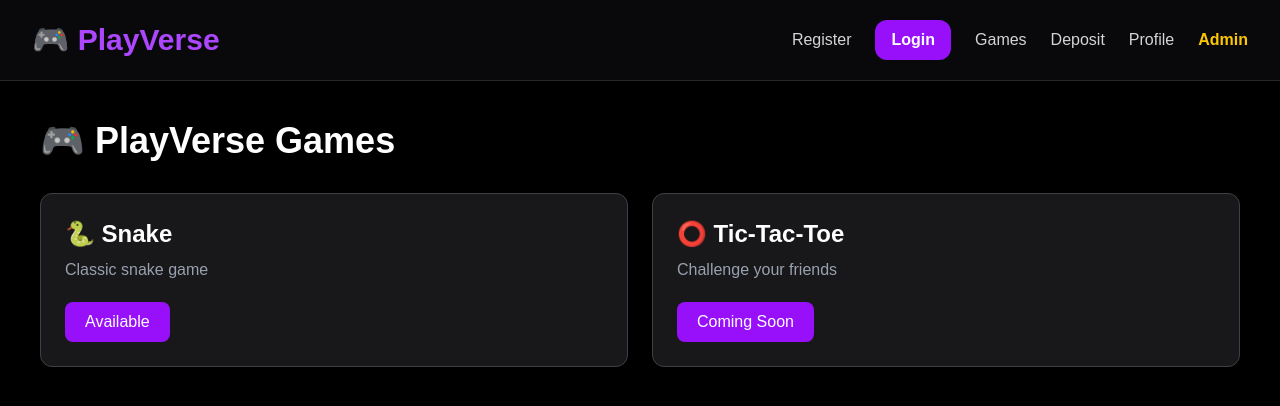
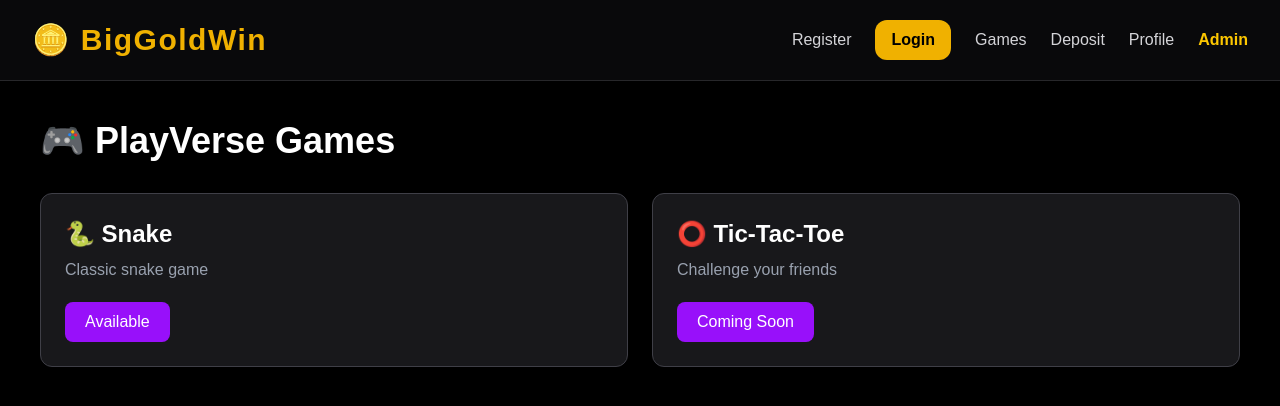
Before and after one commit to fetullamusayev44-hue/playverse, a Next.js app: page / in a window 1280 px wide. Shown: the top 406 px of the page. Built offline with nearby package versions, Linux system fonts and the light colour scheme.

Commit message:
Update project name to BigGoldWin

```diff
--- a/app/layout.tsx
+++ b/app/layout.tsx
@@ -14,7 +14,7 @@ const geistMono = Geist_Mono({
 });
 
 export const metadata: Metadata = {
-  title: "PlayVerse",
+  title: "BigGoldWin",
   description: "Crypto Gaming Platform",
 };
 
@@ -34,9 +34,9 @@ export default function RootLayout({
 
           <Link
             href="/"
-            className="text-3xl font-bold text-purple-500"
+            className="text-3xl font-extrabold text-yellow-500 tracking-wider flex items-center gap-2"
           >
-            🎮 PlayVerse
+            🪙 BigGoldWin
           </Link>
 
           <div className="flex items-center gap-6">
@@ -45,23 +45,23 @@ export default function RootLayout({
               Register
             </Link>
 
-            <Link href="/login" className="bg-purple-600 hover:bg-purple-500 text-white px-4 py-2 rounded-xl transition font-semibold">
+            <Link href="/login" className="bg-yellow-500 hover:bg-yellow-400 text-black px-4 py-2 rounded-xl transition font-bold">
               Login
             </Link>
 
-            <Link href="/games" className="text-zinc-300 hover:text-transition">
+            <Link href="/games" className="text-zinc-300 hover:text-white transition">
               Games
             </Link>
 
-            <Link href="/deposit" className="text-zinc-300 hover:text-transition">
+            <Link href="/deposit" className="text-zinc-300 hover:text-white transition">
               Deposit
             </Link>
 
-            <Link href="/profile" className="text-zinc-300 hover:text-transition">
+            <Link href="/profile" className="text-zinc-300 hover:text-white transition">
               Profile
             </Link>
 
-            {/* Vercel-də avtomatik gizlənməsi üçün sadə script */}
+            {/* Vercel-də gizlənən, yalnız localhost-da görünən Admin linki */}
             <script
               dangerouslySetInnerHTML={{
                 __html: `
```
